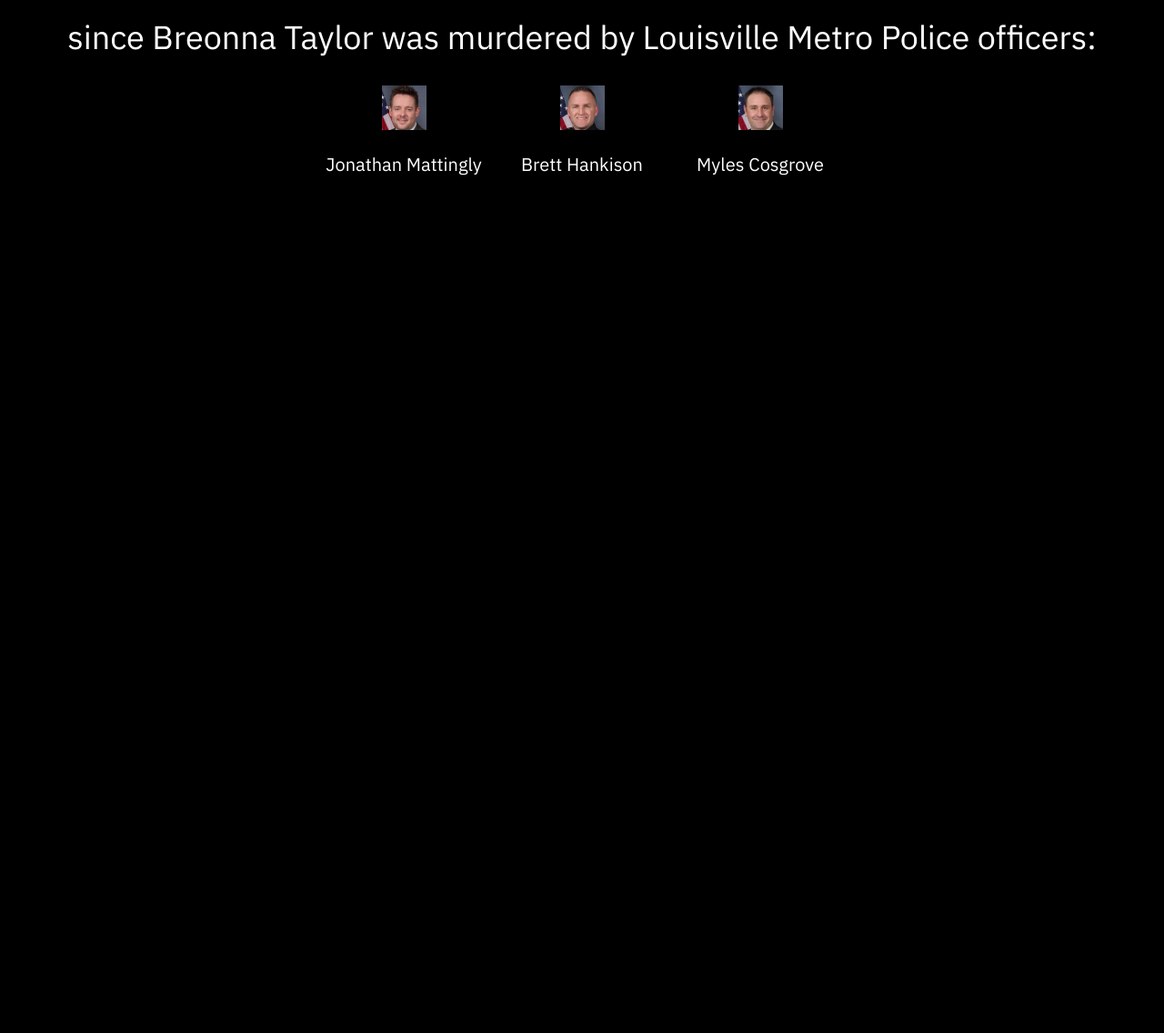
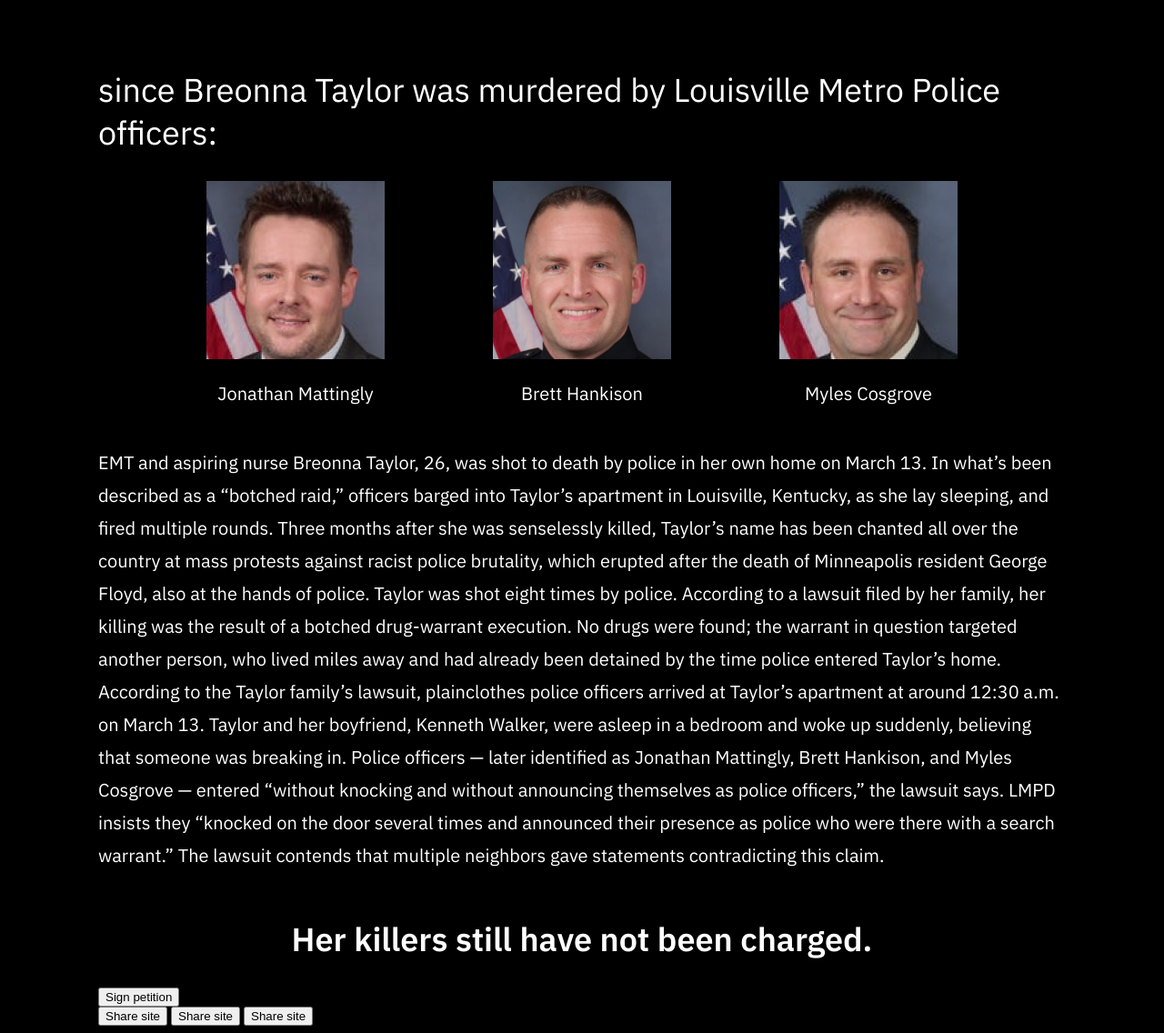
Before and after one commit to damejia100/breonna-taylor-counter, a website: page index.html in a window 1280 px wide. Shown: the part 541-1677 px from the top of the page at 91% size. Before the commit the page ends 800 px from the top, so only its background shows below. Drawn offline with Linux system fonts and the light colour scheme.

Commit message:
cta buttons up

```diff
--- a/index.html
+++ b/index.html
@@ -8,11 +8,16 @@
   <link href="https://fonts.googleapis.com/css2?family=IBM+Plex+Sans:wght@400;600&family=Kanit:wght@900&display=swap" rel="stylesheet">
 </head>
 <body>
+  <!-- breonna picture, timer and timer description -->
   <div id="hero">
-    <img src="assets/breonna-taylor.png">
+    <img class="breonna" src="assets/breonna-taylor.png">
     <h1 id="timer"></h1>
     <h2 class="timer-description">since Breonna Taylor was murdered by Louisville Metro Police officers:</h2>
+  </div>
+
+  <!-- cop names and pictures -->
   <div class="cop-killers">
+
     <div class="killer">
       <img src="assets/jonathan-mattingly.png">
       <p class="cop-name">Jonathan Mattingly</p>
@@ -28,6 +33,27 @@
       <p class="cop-name">Myles Cosgrove  </p>
     </div>
 
+  </div>
+
+
+  <!-- quote from the cut -->
+  <div class="description">
+    <p class="the-cut-quote">
+      EMT and aspiring nurse Breonna Taylor, 26, was shot to death by police in her own home on March 13. In what’s been described as a “botched raid,” officers barged into Taylor’s apartment in Louisville, Kentucky, as she lay sleeping, and fired multiple rounds. Three months after she was senselessly killed, Taylor’s name has been chanted all over the country at mass protests against racist police brutality, which erupted after the death of Minneapolis resident George Floyd, also at the hands of police. Taylor was shot eight times by police. According to a lawsuit filed by her family, her killing was the result of a botched drug-warrant execution. No drugs were found; the warrant in question targeted another person, who lived miles away and had already been detained by the time police entered Taylor’s home. According to the Taylor family’s lawsuit, plainclothes police officers arrived at Taylor’s apartment at around 12:30 a.m. on March 13. Taylor and her boyfriend, Kenneth Walker, were asleep in a bedroom and woke up suddenly, believing that someone was breaking in. Police officers — later identified as Jonathan Mattingly, Brett Hankison, and Myles Cosgrove — entered “without knocking and without announcing themselves as police officers,” the lawsuit says. LMPD insists they “knocked on the door several times and announced their presence as police who were there with a search warrant.” The lawsuit contends that multiple neighbors gave statements contradicting this claim.
+    </p>
+
+    <h2>Her killers still have not been charged.</h2>
+  </div>
+
+  <div class="actions">
+    <div class="petition-btn">
+      <button class="petition">Sign petition</button>
+    </div>
+
+    <div class="share-btns">
+      <button class="share-site">Share site</button>
+      <button class="share-twitter">Share site</button>
+      <button class="share-facebook">Share site</button>
     </div>
   </div>
 </body>
--- a/style.css
+++ b/style.css
@@ -4,9 +4,15 @@ font-family: 'Kanit', sans-serif; */
 body {
   background-color: black;
   color: white;
+  padding: 0 100px;
 }
 
-#hero {
+h2 {
+  font-size: 36px;
+  font-family: IBM Plex Sans;
+}
+
+#hero, .body {
   display: flex;
   flex-direction: column;
   align-items: center;
@@ -17,14 +23,9 @@ body {
 }
 
 #hero .timer-description {
-  font-family: IBM Plex Sans;
   font-style: normal;
   font-weight: normal;
-  font-size: 36px;
   line-height: 47px;
-  /* identical to box height */
-
-  text-align: center;
 }
 
 #hero  h1 {
@@ -33,23 +34,38 @@ body {
   line-height: 108px;
 }
 
-#hero .cop-killers {
+.cop-killers {
   display: flex;
   flex-direction: row;
   flex-wrap: wrap;
-  justify-content: center;
+  justify-content: space-evenly;
   align-items: center;
 }
 
-#hero p {
+.cop-killers p {
   font-family: IBM Plex Sans;
   font-size: 20px;
   line-height: 36px;
 }
 
-#hero .killer {
+.cop-killers .killer {
   display: flex;
   flex-direction: column;
   justify-content: center;
   align-items: center;
 }
+
+.description {
+  display: flex;
+  flex-direction: column;
+}
+
+.description .the-cut-quote {
+  font-family: IBM Plex Sans;
+  font-size: 20px;
+  line-height: 36px;
+}
+
+.description h2 {
+  text-align: center;
+}
```
Lines whose indentation alone changed are shown as unchanged.
